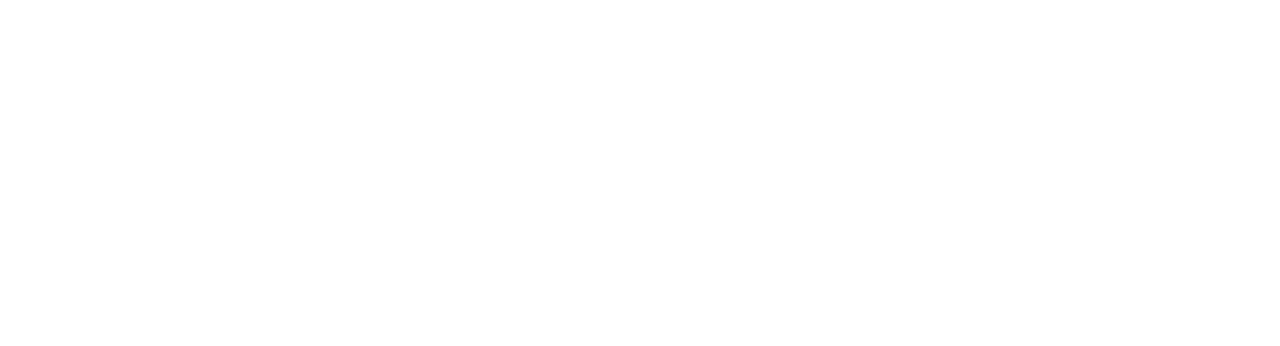
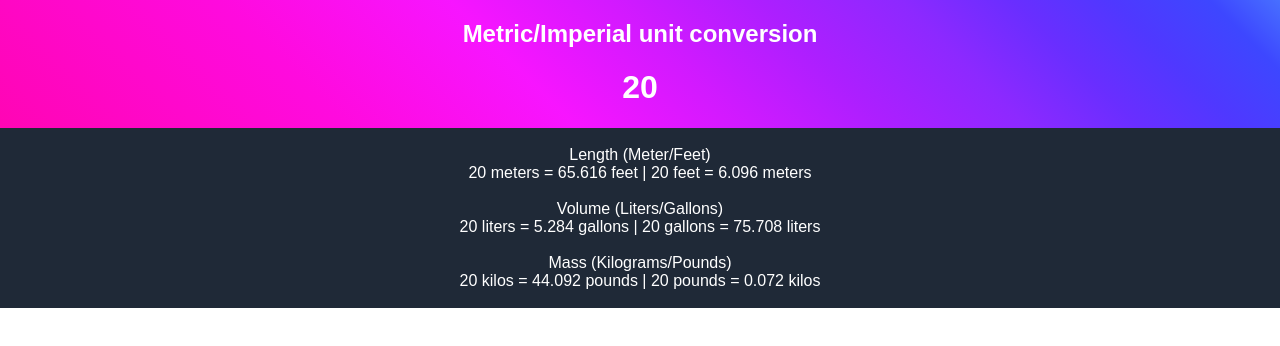
Before and after one commit to elbence/small-projects-with-js, a plain HTML site: page unit-converter/index.html in a window 1280 px wide. Drawn offline with Linux system fonts and the light colour scheme.

Commit message:
progress - unit converter
add page layout + text

```diff
--- /dev/null
+++ b/unit-converter/index.css
@@ -0,0 +1,36 @@
+* {
+    text-align: center;
+    font-family: Arial, Helvetica, sans-serif;
+}
+
+html, body {
+    margin: 0px;
+}
+
+div {
+    width: 100%;
+    overflow: hidden;
+}
+
+#cont-1 {
+    background-color: aquamarine;
+    background-image: linear-gradient(
+        45deg,
+        hsl(318deg 100% 51%) 0%,
+        hsl(308deg 100% 52%) 25%,
+        hsl(298deg 100% 54%) 41%,
+        hsl(288deg 100% 55%) 53%,
+        hsl(278deg 100% 56%) 63%,
+        hsl(268deg 100% 58%) 73%,
+        hsl(257deg 100% 59%) 81%,
+        hsl(247deg 100% 61%) 88%,
+        hsl(237deg 100% 62%) 95%,
+        hsl(227deg 100% 64%) 100%
+      );
+    color: white;
+}
+
+#cont-2 {
+    background-color: #1f2937;
+    color: white;
+}
--- a/unit-converter/index.html
+++ b/unit-converter/index.html
@@ -4,8 +4,24 @@
     <meta charset="UTF-8">
     <meta name="viewport" content="width=device-width, initial-scale=1.0">
     <title>Unit Converter</title>
+    <link rel="stylesheet" href="index.css">
 </head>
 <body>
-
+    <div id="cont-1">
+        <h2>Metric/Imperial unit conversion</h2>
+        <h1>20</h1>
+    </div>
+    <div id="cont-2">
+        <br>
+        <span>Length (Meter/Feet)</span><br>
+        <span>20 meters = 65.616 feet | 20 feet = 6.096 meters</span><br>
+        <br>
+        <span>Volume (Liters/Gallons)</span><br>
+        <span>20 liters = 5.284 gallons | 20 gallons = 75.708 liters</span><br>
+        <br>
+        <span>Mass (Kilograms/Pounds)</span><br>
+        <span>20 kilos = 44.092 pounds | 20 pounds = 0.072 kilos</span><br>
+        <br>
+    </div>
 </body>
 </html>
```
